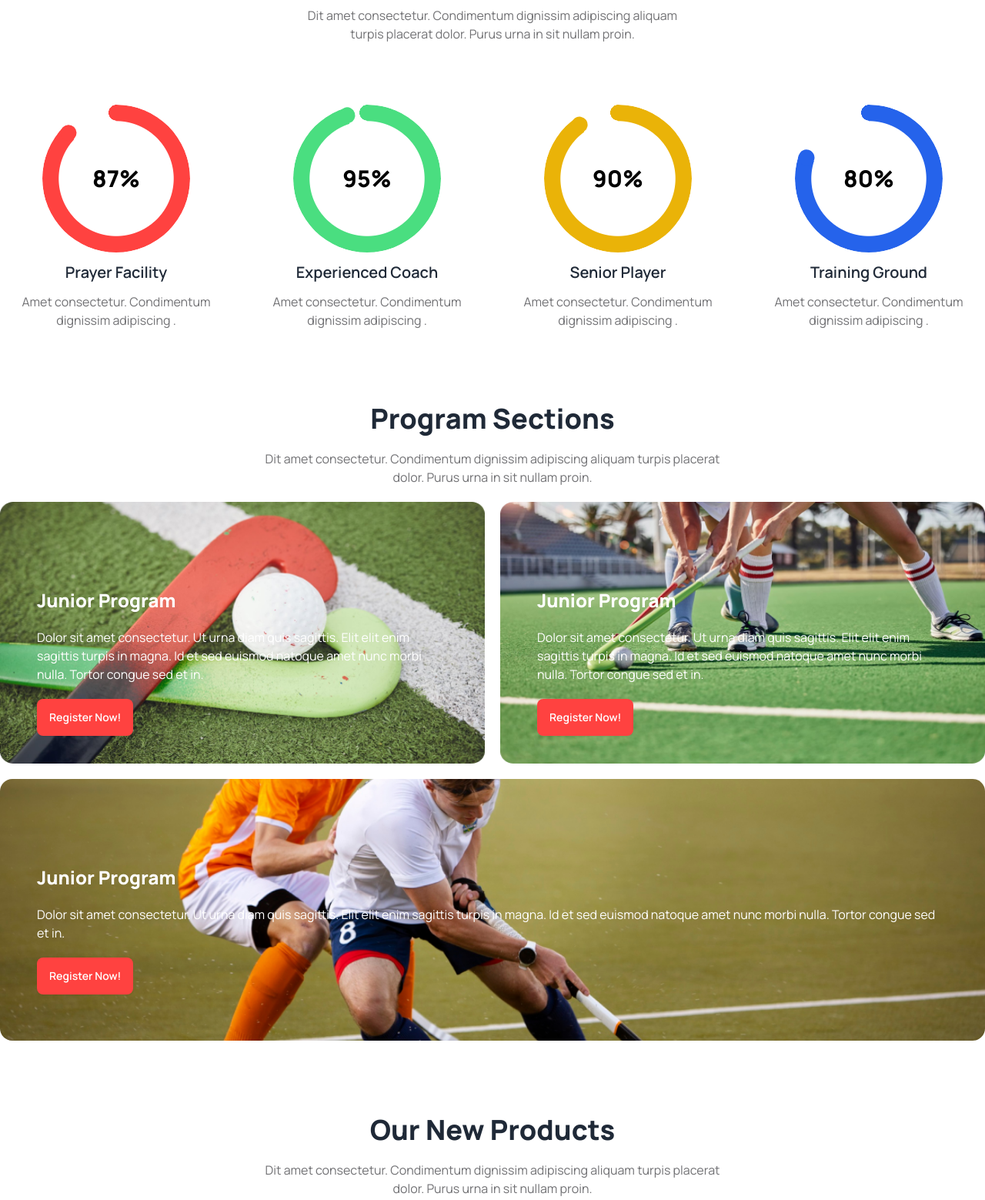
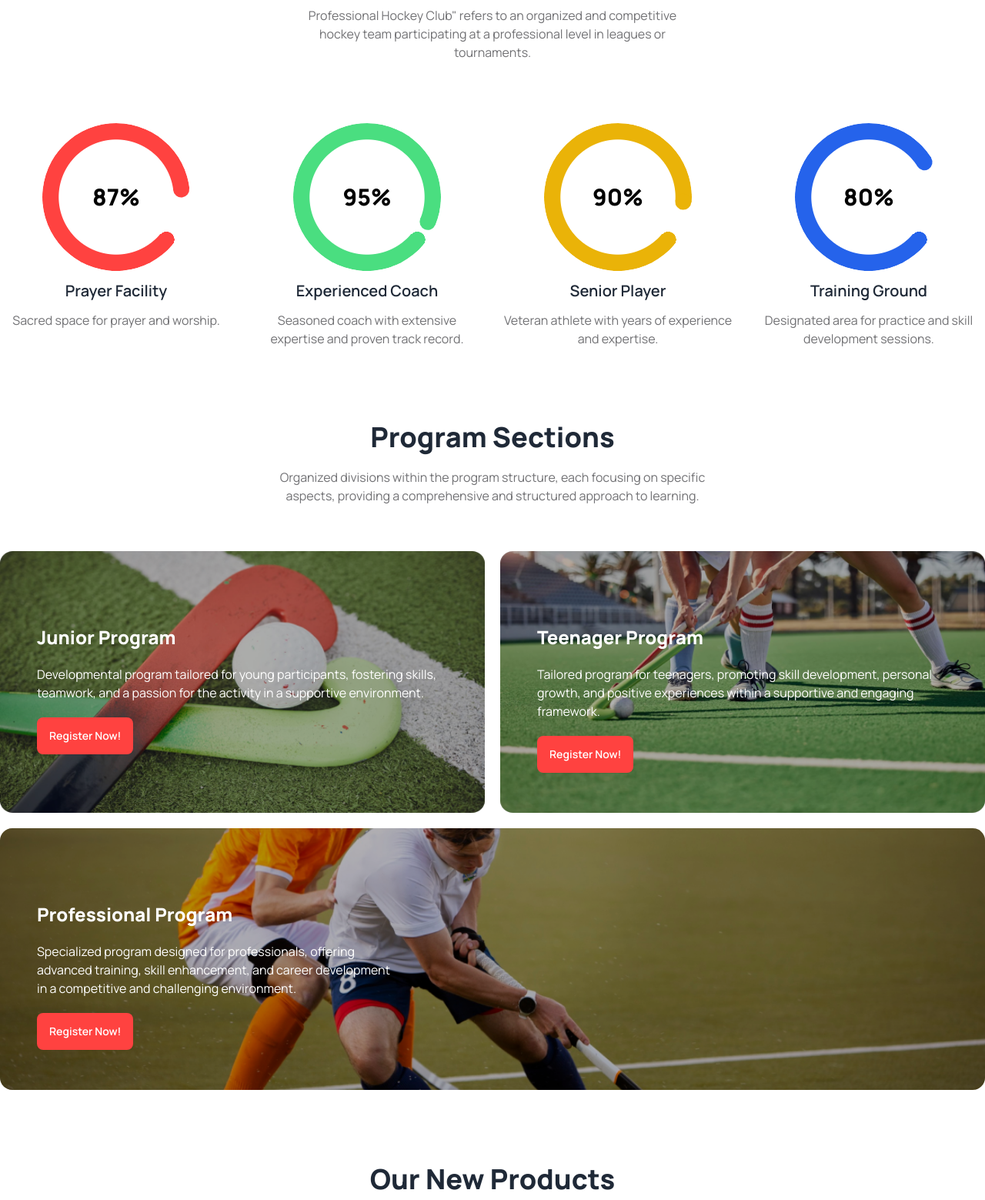
Before and after one commit to MushfikMahi/Assignment-3, a plain HTML site: page index.html in a window 1280 px wide. Shown: the part 820-2379 px from the top of the page at 77% size. Drawn offline with nearby package versions, Linux system fonts and the light colour scheme.

Commit message:
text placed perfectly

```diff
--- a/index.html
+++ b/index.html
@@ -92,7 +92,7 @@
               </div>
               <div class="lg:absolute lg:w-1/2 right-8 bottom-8 mt-4 bg-black text-white p-8 rounded-2xl">
                 <h3 class="text-2xl font-extrabold">Meet all the heroes from the field</h3>
-                <p class="font-medium text-white">Dit amet consectetur. Condimentum dignissim adipiscing aliquam turpis placerat dolor. Purus urna in sit nullam proin. </p>
+                <p class="font-medium text-white">Encounter and connect with the field's heroes, exploring their achievements, expertise, and contributions in just one place</p>
             </div>
         </div>
     </header>
@@ -100,60 +100,57 @@
         <!-- hockey club -->
         <section class="text-center space-y-4 my-24">
             <h2 class="text-4xl font-extrabold">Professional Hockeys Club</h2>
-            <p class="lg:w-[500px] mx-auto">Dit amet consectetur. Condimentum dignissim adipiscing aliquam turpis placerat dolor. Purus urna in sit nullam proin. </p>
+            <p class="lg:w-[500px] mx-auto">Professional Hockey Club" refers to an organized and competitive hockey team participating at a professional level in leagues or tournaments.</p>
             <!-- progress -->
             <div class="grid grid-cols-1 md:grid-cols-2 lg:grid-cols-4 gap-6 pt-16">
                 <div class="space-y-3">
-                    <div class="radial-progress text-pr-color" style="--value:87; --size:12rem; --thickness: 1.3rem;" role="progressbar"><h3 class="text-3xl font-extrabold text-black">87%</h3></div>
+                    <div class="radial-progress text-pr-color rotate-[130deg]" style="--value:87; --size:12rem; --thickness: 1.3rem;" role="progressbar"><h3 class="text-3xl -rotate-[130deg] font-extrabold text-black">87%</h3></div>
                     <h3 class="text-xl font-semibold">Prayer Facility</h3>
-                    <p>Amet consectetur. Condimentum dignissim adipiscing .</p>
+                    <p>Sacred space for prayer and worship.</p>
                 </div>
                 <div class="space-y-3">
-                    <div class="radial-progress text-green-400" style="--value:95; --size:12rem; --thickness: 1.3rem;" role="progressbar"><h3 class="text-3xl font-extrabold text-black">95%</h3></div>
+                    <div class="radial-progress text-green-400 rotate-[130deg]" style="--value:95; --size:12rem; --thickness: 1.3rem;" role="progressbar"><h3 class="text-3xl -rotate-[130deg] font-extrabold text-black">95%</h3></div>
                     <h3 class="text-xl font-semibold">Experienced Coach</h3>
-                    <p>Amet consectetur. Condimentum dignissim adipiscing .</p>
+                    <p>Seasoned coach with extensive expertise and proven track record.</p>
                 </div>
                 <div class="space-y-3">
-                    <div class="radial-progress text-yellow-500" style="--value:90; --size:12rem; --thickness: 1.3rem;" role="progressbar"><h3 class="text-3xl font-extrabold text-black">90%</h3></div>
+                    <div class="radial-progress text-yellow-500 rotate-[130deg]" style="--value:90; --size:12rem; --thickness: 1.3rem;" role="progressbar"><h3 class="text-3xl -rotate-[130deg] font-extrabold text-black">90%</h3></div>
                     <h3 class="text-xl font-semibold">Senior Player</h3>
-                    <p>Amet consectetur. Condimentum dignissim adipiscing .</p>
+                    <p>Veteran athlete with years of experience and expertise.</p>
                 </div>
                 <div class="space-y-3">
-                    <div class="radial-progress text-blue-600" style="--value:80; --size:12rem; --thickness: 1.3rem;" role="progressbar"><h3 class="text-3xl font-extrabold text-black">80%</h3></div>
+                    <div class="radial-progress text-blue-600 rotate-[130deg]" style="--value:80; --size:12rem; --thickness: 1.3rem;" role="progressbar"><h3 class="text-3xl -rotate-[130deg] font-extrabold text-black">80%</h3></div>
                     <h3 class="text-xl font-semibold">Training Ground</h3>
-                    <p>Amet consectetur. Condimentum dignissim adipiscing .</p>
+                    <p>Designated area for practice and skill development sessions.</p>
                 </div>
             </div>
         </section>
         <!-- program section -->
         <section class="my-24 space-y-5">
             <h2 class="text-4xl font-extrabold text-center">Program Sections</h2>
-            <p class="lg:w-[600px] mx-auto text-center">Dit amet consectetur. Condimentum dignissim adipiscing aliquam turpis placerat dolor. Purus urna in sit nullam proin. </p>
+            <p class="lg:w-[600px] mx-auto text-center pb-10">Organized divisions within the program structure, each focusing on specific aspects, providing a comprehensive and structured approach to learning.</p>
             <div class="grid grid-cols-12 grid-rows-2 gap-5">
                 <div class="col-span-full lg:col-span-6 relative">
                     <img class="w-full h-[340px]" src="Images/2.png" alt="">
-                    <div class="absolute text-white top-4 p-12 lg:py-24 space-y-5">
+                    <div class="absolute text-white top-1/2 p-12 lg:py-24 space-y-5 bg-black/30 w-full h-full left-1/2 transform translate-x-[-50%] translate-y-[-50%] rounded-2xl overflow-hidden cursor-pointer">
                         <h3 class="text-2xl font-extrabold">Junior Program</h3>
-                        <p class="text-white">Dolor sit amet consectetur. Ut urna diam quis sagittis. Elit elit
-                            enim sagittis turpis in magna. Id et sed euismod natoque amet nunc morbi nulla. Tortor congue sed et in.</p>
+                        <p class="text-white">Developmental program tailored for young participants, fostering skills, teamwork, and a passion for the activity in a supportive environment.</p>
                         <div class="btn bg-pr-color border-none text-white">Register Now!</div>
                     </div>
                 </div>
                 <div class="col-span-full lg:col-span-6 relative">
                   <img class="w-full h-[340px]" src="Images/3.png" alt="">
-                  <div class="absolute text-white top-4 p-12 lg:py-24 space-y-5">
-                      <h3 class="text-2xl font-extrabold">Junior Program</h3>
-                      <p class="text-white">Dolor sit amet consectetur. Ut urna diam quis sagittis. Elit elit
-                          enim sagittis turpis in magna. Id et sed euismod natoque amet nunc morbi nulla. Tortor congue sed et in.</p>
+                  <div class="absolute text-white top-1/2 p-12 lg:py-24 space-y-5 bg-black/30 w-full h-full left-1/2 transform translate-x-[-50%] translate-y-[-50%] rounded-2xl overflow-hidden cursor-pointer">
+                      <h3 class="text-2xl font-extrabold">Teenager Program</h3>
+                      <p class="text-white">Tailored program for teenagers, promoting skill development, personal growth, and positive experiences within a supportive and engaging framework.</p>
                       <div class="btn bg-pr-color border-none text-white">Register Now!</div>
                   </div>
               </div>
                 <div class="col-span-full lg:col-span-12 relative">
                     <img class="w-full h-[340px] object-cover rounded-2xl" src="Images/4.png" alt="">
-                    <div class="absolute text-white top-4 p-12 lg:py-24 space-y-5">
-                        <h3 class="text-2xl font-extrabold">Junior Program</h3>
-                        <p class="text-white">Dolor sit amet consectetur. Ut urna diam quis sagittis. Elit elit
-                            enim sagittis turpis in magna. Id et sed euismod natoque amet nunc morbi nulla. Tortor congue sed et in.</p>
+                    <div class="absolute text-white top-1/2 p-12 lg:py-24 space-y-5 bg-black/30 w-full h-full left-1/2 transform translate-x-[-50%] translate-y-[-50%] rounded-2xl overflow-hidden cursor-pointer">
+                        <h3 class="text-2xl font-extrabold">Professional Program</h3>
+                        <p class="text-white lg:w-2/5">Specialized program designed for professionals, offering advanced training, skill enhancement, and career development in a competitive and challenging environment.</p>
                         <div class="btn bg-pr-color border-none text-white">Register Now!</div>
                     </div>
                 </div>
@@ -162,7 +159,7 @@
         <!-- new products -->
         <section class="my-24 space-y-5">
           <h2 class="text-4xl font-extrabold text-center">Our New Products</h2>
-            <p class="lg:w-[600px] mx-auto text-center">Dit amet consectetur. Condimentum dignissim adipiscing aliquam turpis placerat dolor. Purus urna in sit nullam proin.</p>
+            <p class="lg:w-[600px] mx-auto text-center pb-10">Explore our latest additions—innovative and exciting new products, designed to enhance your experience and meet diverse needs.</p>
             <!-- products cards -->
             <div class="grid grid-cols-1 lg:grid-cols-2 gap-5">
               <!-- first card  -->
@@ -174,8 +171,8 @@
                     <p><i class="fa-regular fa-eye"></i> 20</p>
                     <p><i class="fa-regular fa-heart"></i> 200</p>
                   </div>
-                  <h2 class="card-title">World Cup Flags Football</h2>
-                  <p>Dolor sit amet consectetur. Ut urna diam quis sagittis. </p>
+                  <h2 class="card-title">Red Senior Jacket</h2>
+                  <p>Classic red senior jacket for a timeless and distinguished look.</p>
                   <div class="flex flex-col lg:flex-row gap-5">
                     <p class="text-xl font-extrabold text-pr-color">Price - $22.00</p>
                     <p class="text-pr-text-color"><i class="fa-solid fa-cart-shopping"></i> Delivery Fee : Free</p>
@@ -192,7 +189,7 @@
                     <p><i class="fa-regular fa-heart"></i> 200</p>
                   </div>
                   <h2 class="card-title">World Cup Flags Football</h2>
-                  <p>Dolor sit amet consectetur. Ut urna diam quis sagittis. </p>
+                  <p>Flags football with a global twist – World Cup excitement!</p>
                   <div class="flex flex-col lg:flex-row gap-5">
                     <p class="text-xl font-extrabold text-pr-color">Price - $22.00</p>
                     <p class="text-pr-text-color"><i class="fa-solid fa-cart-shopping"></i> Delivery Fee : Free</p>
@@ -208,8 +205,8 @@
                     <p><i class="fa-regular fa-eye"></i> 20</p>
                     <p><i class="fa-regular fa-heart"></i> 200</p>
                   </div>
-                  <h2 class="card-title">World Cup Flags Football</h2>
-                  <p>Dolor sit amet consectetur. Ut urna diam quis sagittis. </p>
+                  <h2 class="card-title">Cap For Hockeys</h2>
+                  <p>Hockey caps for a sporty and stylish on-field accessory.</p>
                   <div class="flex flex-col lg:flex-row gap-5">
                     <p class="text-xl font-extrabold text-pr-color">Price - $22.00</p>
                     <p class="text-pr-text-color"><i class="fa-solid fa-cart-shopping"></i> Delivery Fee : Free</p>
@@ -225,8 +222,8 @@
                     <p><i class="fa-regular fa-eye"></i> 20</p>
                     <p><i class="fa-regular fa-heart"></i> 200</p>
                   </div>
-                  <h2 class="card-title">World Cup Flags Football</h2>
-                  <p>Dolor sit amet consectetur. Ut urna diam quis sagittis. </p>
+                  <h2 class="card-title">Comfortable T-shirt</h2>
+                  <p>Soft and comfortable T-shirt for a relaxed and easy wear.</p>
                   <div class="flex flex-col lg:flex-row gap-5">
                     <p class="text-xl font-extrabold text-pr-color">Price - $22.00</p>
                     <p class="text-pr-text-color"><i class="fa-solid fa-cart-shopping"></i> Delivery Fee : Free</p>
@@ -242,8 +239,8 @@
                     <p><i class="fa-regular fa-eye"></i> 20</p>
                     <p><i class="fa-regular fa-heart"></i> 200</p>
                   </div>
-                  <h2 class="card-title">World Cup Flags Football</h2>
-                  <p>Dolor sit amet consectetur. Ut urna diam quis sagittis. </p>
+                  <h2 class="card-title">Cap For Hockeys With Face Protection</h2>
+                  <p>Hockey cap with integrated face protection for enhanced safety and performance on the field.</p>
                   <div class="flex flex-col lg:flex-row gap-5">
                     <p class="text-xl font-extrabold text-pr-color">Price - $22.00</p>
                     <p class="text-pr-text-color"><i class="fa-solid fa-cart-shopping"></i> Delivery Fee : Free</p>
@@ -259,8 +256,8 @@
                     <p><i class="fa-regular fa-eye"></i> 20</p>
                     <p><i class="fa-regular fa-heart"></i> 200</p>
                   </div>
-                  <h2 class="card-title">World Cup Flags Football</h2>
-                  <p>Dolor sit amet consectetur. Ut urna diam quis sagittis. </p>
+                  <h2 class="card-title">Ultimate Soccer Ball</h2>
+                  <p>Top-tier soccer ball for ultimate performance and precision on-field action.</p>
                   <div class="flex flex-col lg:flex-row gap-5">
                     <p class="text-xl font-extrabold text-pr-color">Price - $22.00</p>
                     <p class="text-pr-text-color"><i class="fa-solid fa-cart-shopping"></i> Delivery Fee : Free</p>
@@ -272,8 +269,8 @@
         <!-- cient question FAQ -->
         <section class="my-24 space-y-5">
           <h2 class="text-4xl font-extrabold text-center">Clients Question</h2>
-            <p class="lg:w-[600px] mx-auto text-center">Dit amet consectetur. Condimentum dignissim adipiscing aliquam turpis placerat dolor. Purus urna in sit nullam proin.</p>
-            <div class="flex lg:flex-row flex-col gap-16">
+            <p class="lg:w-[600px] mx-auto text-center pb-10">In-depth exploration of client queries, fostering engagement, understanding, and providing effective solutions to enhance satisfaction and build trust.</p>
+            <div class="flex lg:flex-row flex-col gap-16 border rounded-3xl p-8">
               <div class="flex-1">
                 <img class="w-full" src="Images/11.png" alt="">
               </div>
@@ -284,7 +281,7 @@
                     Our Equipment
                   </div>
                   <div class="collapse-content">
-                    <p class="lg:pr-52">Dolor sit amet consectetur. Ut urna diam quis sagittis. Elit elit enim sagittis turpis in magna.</p>
+                    <p class="lg:pr-52">Discover our extensive range of quality equipment, meticulously designed to enhance performance and elevate your experience in every endeavor.</p>
                   </div>
                 </div>
                 <div class="collapse collapse-plus border-b rounded-none">
@@ -293,7 +290,7 @@
                     Hockey Training
                   </div>
                   <div class="collapse-content">
-                    <p>hello</p>
+                    <p>Comprehensive hockey training programs tailored for skill development, strategic insights, and fostering a competitive edge in the sport.</p>
                   </div>
                 </div>
                 <div class="collapse collapse-plus border-b rounded-none">
@@ -302,7 +299,7 @@
                     Private Lessons
                   </div>
                   <div class="collapse-content">
-                    <p>hello</p>
+                    <p>Personalized private lessons designed to accelerate skill development, tailored to individual needs, and focused on achieving specific goals in the chosen activity.</p>
                   </div>
                 </div>
                 <div class="collapse collapse-plus border-b rounded-none">
@@ -311,7 +308,7 @@
                     Ski Touring
                   </div>
                   <div class="collapse-content">
-                    <p>hello</p>
+                    <p>Embark on exhilarating ski touring adventures, exploring pristine landscapes and enjoying the thrill of backcountry skiing in nature's playground.</p>
                   </div>
                 </div>
                 <div class="collapse collapse-plus border-b rounded-none">
@@ -320,7 +317,7 @@
                     Booking
                   </div>
                   <div class="collapse-content">
-                    <p>hello</p>
+                    <p>Secure your spot and plan your next adventure with our seamless booking system. Convenient, easy, and tailored to meet your preferences.</p>
                   </div>
                 </div>
                 <div class="collapse collapse-plus border-b rounded-none">
@@ -329,7 +326,7 @@
                     Pricings
                   </div>
                   <div class="collapse-content">
-                    <p>hello</p>
+                    <p>Explore our transparent and competitive pricing options, providing value and flexibility to suit your preferences and budget effortlessly.</p>
                   </div>
                 </div>
               </div>
@@ -338,9 +335,9 @@
         <!-- get in touch -->
         <section class="my-24 space-y-5">
           <h2 class="text-4xl font-extrabold text-center">Get In Touch</h2>
-          <p class="lg:w-[600px] mx-auto text-center">Dit amet consectetur. Condimentum dignissim adipiscing aliquam turpis placerat dolor. Purus urna in sit nullam proin.</p>
+          <p class="lg:w-[600px] mx-auto text-center pb-10">Connect with us easily. Reach out and stay in touch for inquiries, assistance, or any information. We're here to help!</p>
           <div class="grid grid-cols-1 lg:grid-cols-3 lg:gap-10">
-            <div class="col-span-1 space-y-8">
+            <div class="col-span-1 space-y-8 border rounded-2xl p-7">
               <!-- call crt -->
               <div class="bg-[#BCED6D1A] rounded-2xl p-10 space-y-1">
                 <img src="Images/Group 1171275317.png" class="my-6" alt="">
@@ -401,7 +398,7 @@
         <div class="grid lg:grid-cols-5 grid-cols-4 container mx-auto lg:text-left text-center">
           <div class="col-span-full lg:col-span-2 pt-10">
             <h2 class="text-3xl font-extrabold mb-7">Get In Touch</h2>
-            <p class="lg:w-80 text-white">Dit amet consectetur. Condimentum  adipiscing aliquam turpis placerat dolor. Purus urna in sit nullam proin. </p>
+            <p class="lg:w-80 text-white">Connect with us easily. Reach out and stay in touch for inquiries, assistance, or any information. We're here to help!</p>
             <p class="text-white"><i class="fa-regular fa-envelope text-pr-color text-xl mr-3"></i> hockeys@support.com</p>
             <p class="text-white"><i class="fa-solid fa-phone text-pr-color text-xl mr-3"></i> (+62) 123-321-543</p>
           </div>
```
